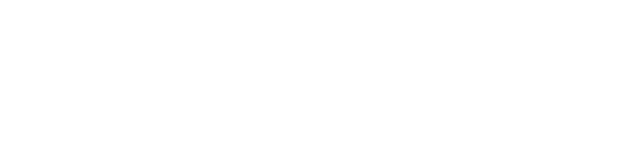
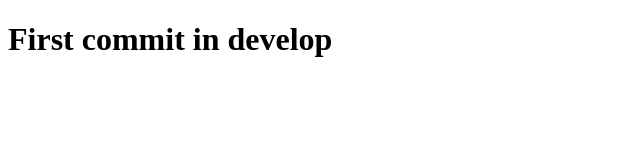
Before and after one commit to TejasChitroda/git, a plain HTML site: page index.html in a window 1280 px wide. Shown: the whole page, without its empty margins (0-640 px from the left). Drawn offline with Linux system fonts and the light colour scheme.

Commit message:
first develop

```diff
--- a/index.html
+++ b/index.html
@@ -6,6 +6,6 @@
     <title>Document</title>
 </head>
 <body>
-
+    <h1>First commit in develop</h1>
 </body>
 </html>
```
